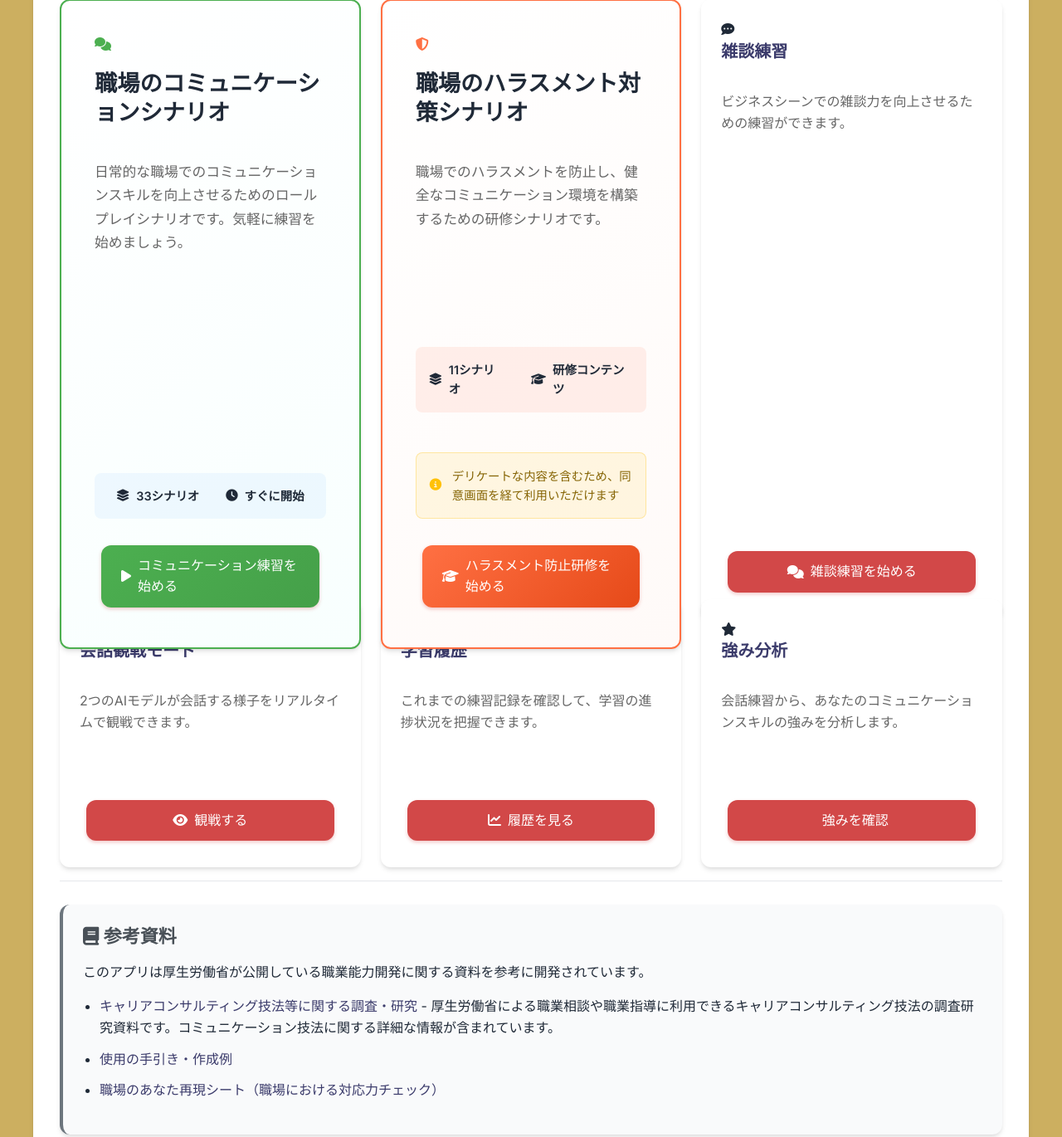
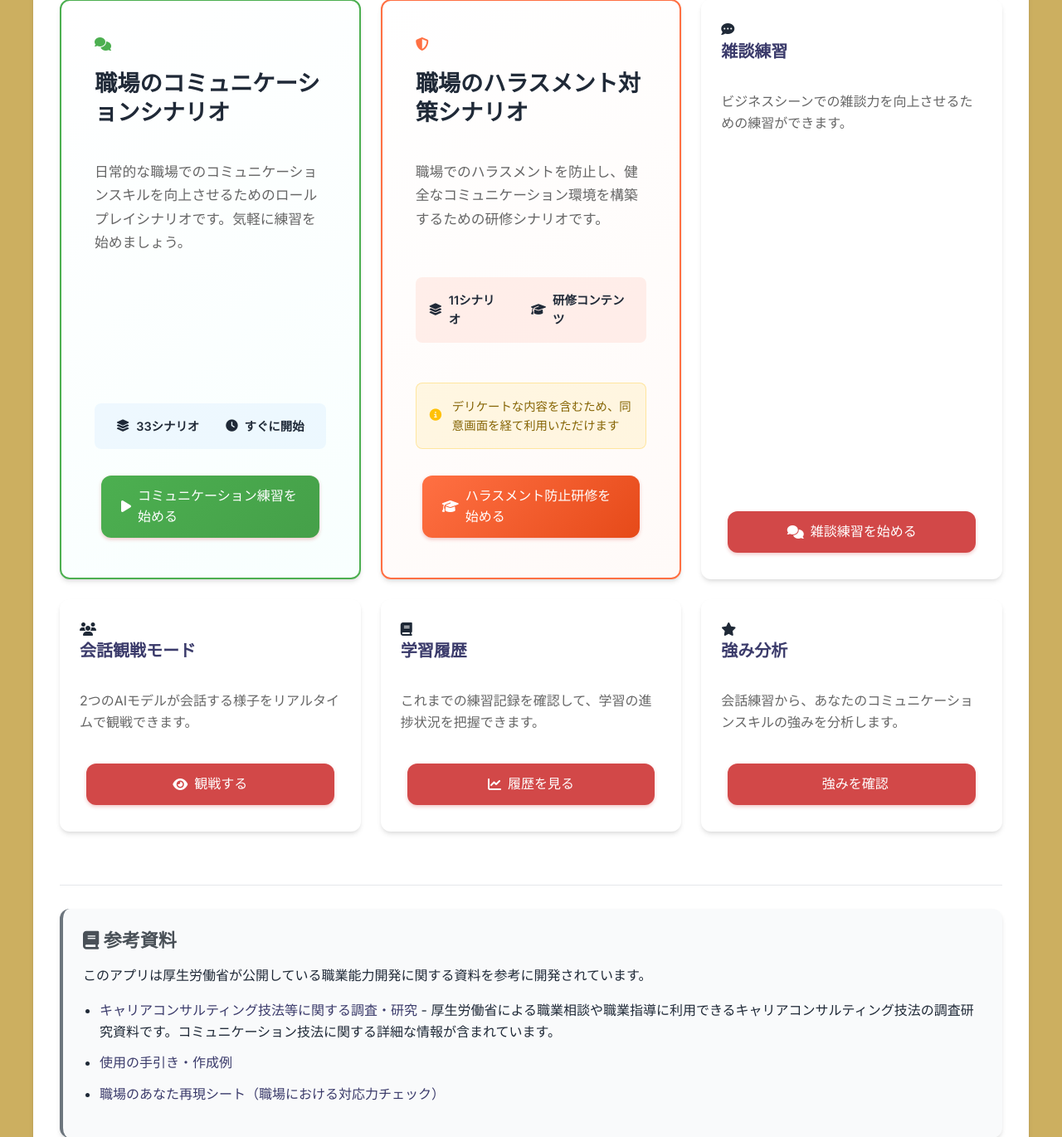
Before and after one commit to CaCC-Lab/workplace-roleplay, a Flask app: page / in a window 1280 px wide. Shown: the part 1828-3198 px from the top of the page at 83% size. Run offline with Flask 3, Linux system fonts and the light colour scheme; data that the repository does not hold is empty; parts of the project's set-up code (start-up, migrations or seed data) failed here and were passed over.

Commit message:
fix: トップページカード重なり問題完全解決 [AI-PAIRED]
5AI協調分析による根本原因特定と修正実装:
- グリッド最小幅: 300px→280px、250px→240px
- カードパディング/マージン最適化
- box-sizing: border-boxの追加
- レスポンシブブレークポイント追加（1200px/768px）
- コンテナ幅設定の改善

パターン: ストロング・スタイル（緊急修正）
分析: Claude 4, Gemini 2.5, Qwen3-Coder, Codex, Cursor
実装: Claude Code
影響: トップページの表示品質大幅改善

🤖 Generated with [Claude Code](https://claude.ai/code)

Co-Authored-By: Claude <noreply@anthropic.com>

```diff
--- a/static/css/style.css
+++ b/static/css/style.css
@@ -340,19 +344,21 @@ button {
 
 .features-grid {
     display: grid;
-    grid-template-columns: repeat(auto-fit, minmax(250px, 1fr));
-    gap: 20px;
-    margin: 20px 0;
+    grid-template-columns: repeat(auto-fit, minmax(240px, 1fr));
+    gap: 15px;
+    margin: 15px 0;
+    box-sizing: border-box;
 }
 
 .feature-card {
-    padding: 15px;
-    margin-bottom: 15px;
+    padding: 1.2rem;
+    margin-bottom: 0.8rem;
     height: auto;
-    min-height: 200px;
+    min-height: 280px;
     background: #f5f5f5;
     border-radius: 8px;
     box-shadow: 0 2px 4px rgba(0,0,0,0.1);
+    box-sizing: border-box;
 }
 
 .feature-card h3 {
@@ -865,29 +895,32 @@ body {
 #chat-container {
     max-width: 1200px;
     margin: 0 auto;
-    padding: 20px;
+    padding: 1rem;
     box-sizing: border-box;
     overflow-y: auto;
     min-height: 100vh;
+    width: 100%;
 }
 
 /* グリッドレイアウトをレスポンシブに */
 .features-grid {
     display: grid;
-    grid-template-columns: repeat(auto-fit, minmax(250px, 1fr));
-    gap: 20px;
-    margin: 20px 0;
+    grid-template-columns: repeat(auto-fit, minmax(240px, 1fr));
+    gap: 15px;
+    margin: 15px 0;
+    box-sizing: border-box;
 }
 
 /* カードのサイズを調整 */
 .feature-card {
-    padding: 15px;
-    margin-bottom: 15px;
+    padding: 1.2rem;
+    margin-bottom: 0.8rem;
     height: auto;
-    min-height: 200px;
+    min-height: 280px;
     background: #f5f5f5;
     border-radius: 8px;
     box-shadow: 0 2px 4px rgba(0,0,0,0.1);
+    box-sizing: border-box;
 }
 
 /* セクション間の余白調整 */
```
Also changed, not shown: other parts of static/css/style.css (+34 -6 lines).
